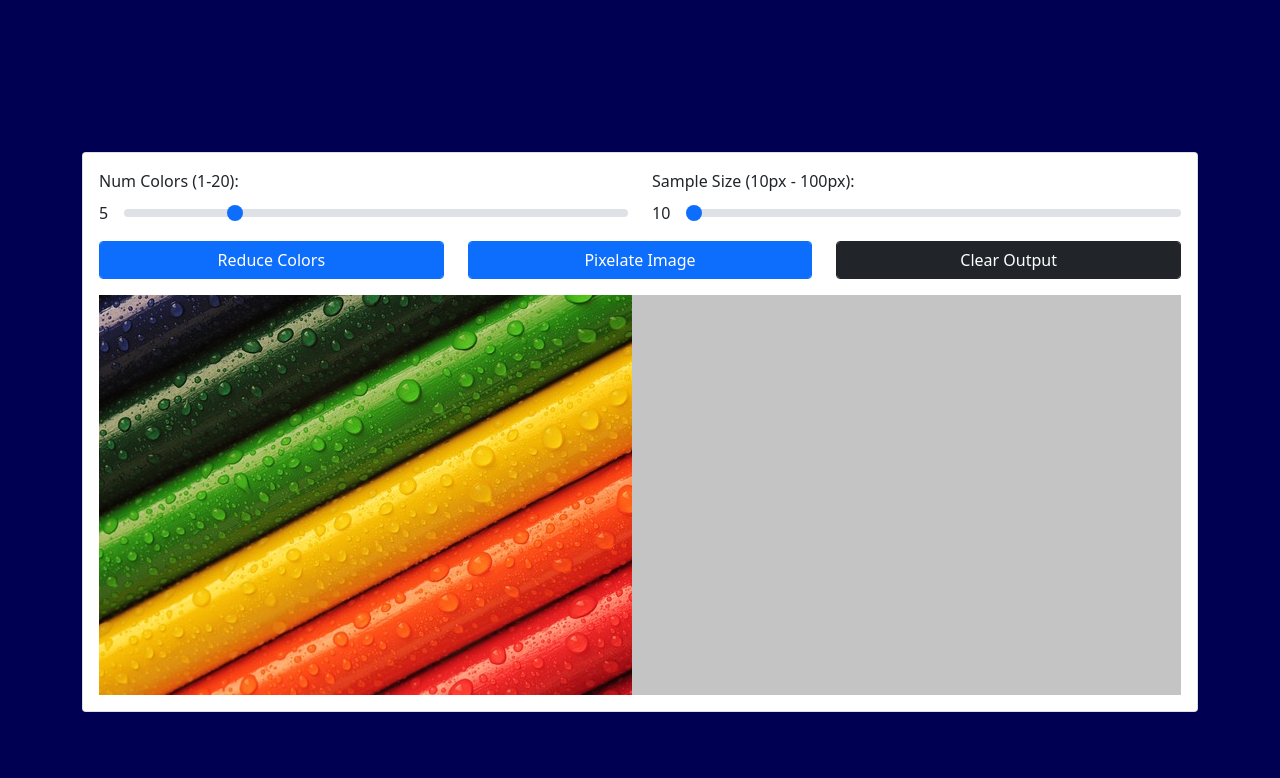
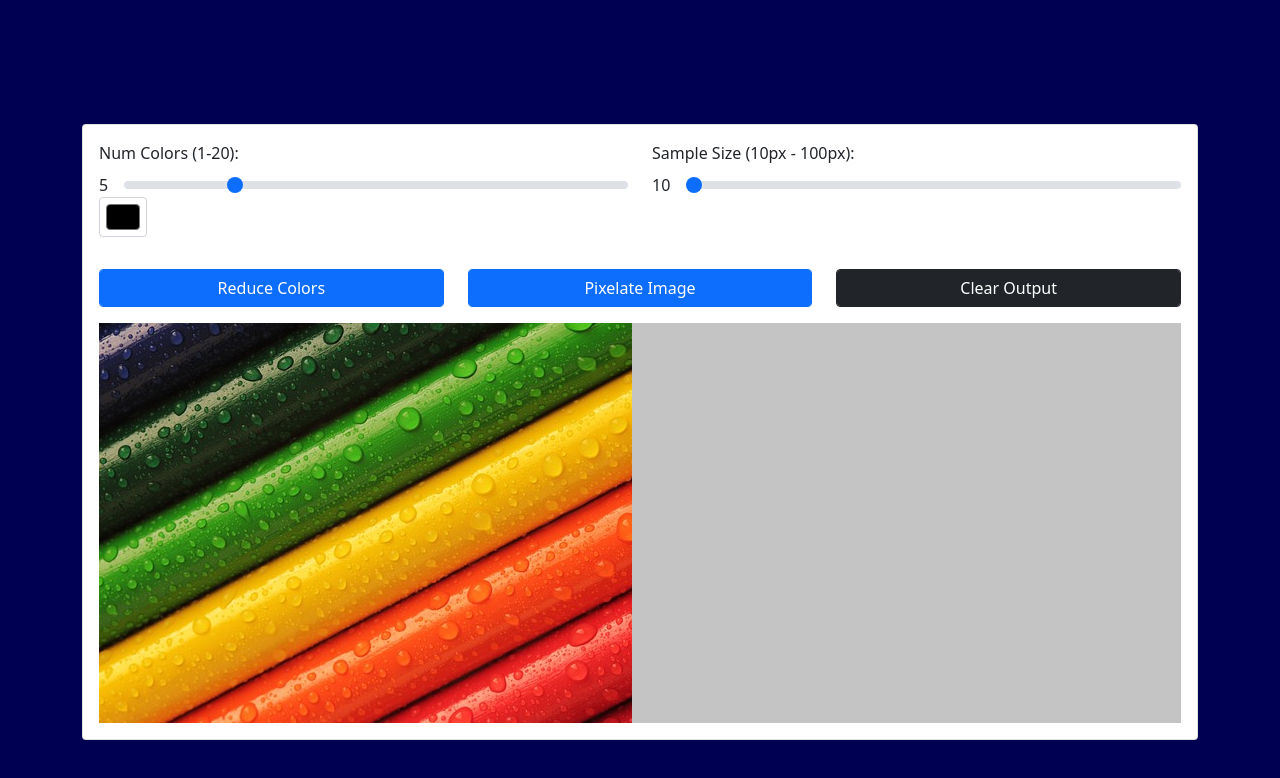
Before and after one commit to VictorFromTheInternet/Color-Reducer-And-Pixelizer, a plain HTML site: page index.html in a window 1280 px wide. Drawn offline with nearby package versions, Linux system fonts and the light colour scheme.

Commit message:
created color input elem

```diff
--- a/index.html
+++ b/index.html
@@ -39,6 +39,11 @@
                         </span>
                     </div>
 
+                </div>
+                <div class="row align-items-start">
+                    <div class="color-inputs-container">
+                        <input type="color" class="form-control form-control-color">
+                    </div>
                 </div>
 
                 <!-- Buttons -->
--- a/script.js
+++ b/script.js
@@ -22,7 +22,8 @@ let spinnerElem = document.createElement("span");
 spinnerElem.classList.add("spinner-border");
 spinnerElem.classList.add("spinner-border-sm");
 
-// create color input element
+// create color input element and array to store them
+let colorInputsArr = new Array()
 let colorInput = document.createElement("input");
 colorInput.type = "color"
 colorInput.classList.add("form-control")
```
